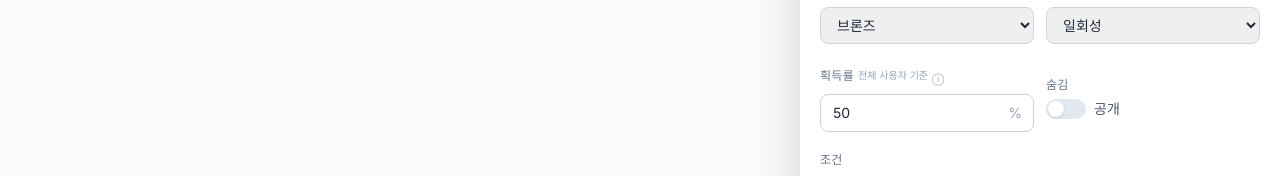
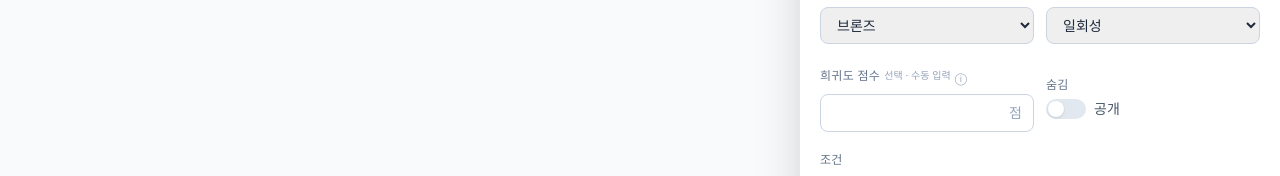
Before and after one commit to KINGJNU-sakayume/cautious-palm-tree, a React (Vite) app: page /#/achievements in a window 1280 px wide. Both pictures are taken after typing "Sample" into the empty fields and a click on the button "+ 새 업적". Shown: the part 474-650 px from the top of the page. Built offline with nearby package versions, Linux system fonts and the light colour scheme.

Commit message:
ux: remove misleading global acquisition-rate semantics

```diff
--- a/src/pages/AchievementManagement.jsx
+++ b/src/pages/AchievementManagement.jsx
@@ -11,7 +11,7 @@ import {
 } from '@/utils/formatters.js'
 
 const TIERS = ['bronze', 'silver', 'gold', 'platinum', 'diamond', 'legendary']
-const TYPES = ['one-time', 'repeatable', 'meta']
+const TYPES = ['one-time', 'meta']
 
 // Condition types that support enumerable progress templates
 const ENUMERABLE_TYPES = [
@@ -29,7 +29,7 @@ function blankAchievement() {
     type: 'one-time',
     isHidden: false,
     condition: { type: 'action' },
-    rarity: 50,
+    rarity: null,
     isEarned: false,
     earnedAt: null,
     progress: 0,
@@ -438,12 +438,12 @@ export default function AchievementManagement() {
               <div className="grid grid-cols-2 gap-3">
                 <div>
                   <div className="flex items-center gap-1 mb-1.5">
-                    <label className="text-xs font-medium text-slate-500 uppercase tracking-wide">획득률</label>
-                    <span className="text-[10px] text-slate-400">전체 사용자 기준</span>
+                    <label className="text-xs font-medium text-slate-500 uppercase tracking-wide">희귀도 점수</label>
+                    <span className="text-[10px] text-slate-400">선택 · 수동 입력</span>
                     <div className="relative group/tooltip">
                       <span className="text-slate-400 cursor-help text-xs select-none">ⓘ</span>
                       <div className="absolute bottom-full left-1/2 -translate-x-1/2 mb-1 w-52 bg-slate-800 text-white text-xs rounded-lg px-3 py-2 opacity-0 group-hover/tooltip:opacity-100 pointer-events-none transition-opacity z-20 text-center shadow-lg">
-                        이 업적을 획득한 사용자의 비율입니다. 낮을수록 희귀한 업적입니다.
+                        개인용 앱에서는 실제 전체 사용자 획득률을 계산할 수 없습니다. 필요할 때만 0~100 범위의 참고 점수를 직접 입력하세요.
                       </div>
                     </div>
                   </div>
@@ -453,11 +453,14 @@ export default function AchievementManagement() {
                       min={0}
                       max={100}
                       step="0.1"
-                      value={editForm.rarity}
-                      onChange={e => setEditForm({ ...editForm, rarity: Number(e.target.value) })}
+                      value={editForm.rarity ?? ''}
+                      onChange={e => setEditForm({
+                        ...editForm,
+                        rarity: e.target.value === '' ? null : Number(e.target.value),
+                      })}
                       className="w-full px-3 py-2 pr-7 border border-slate-300 rounded-lg text-sm focus:outline-none focus:border-primary"
                     />
-                    <span className="absolute right-3 top-1/2 -translate-y-1/2 text-sm text-slate-400 pointer-events-none">%</span>
+                    <span className="absolute right-3 top-1/2 -translate-y-1/2 text-sm text-slate-400 pointer-events-none">점</span>
                   </div>
                 </div>
                 <div className="flex flex-col justify-center">
```
